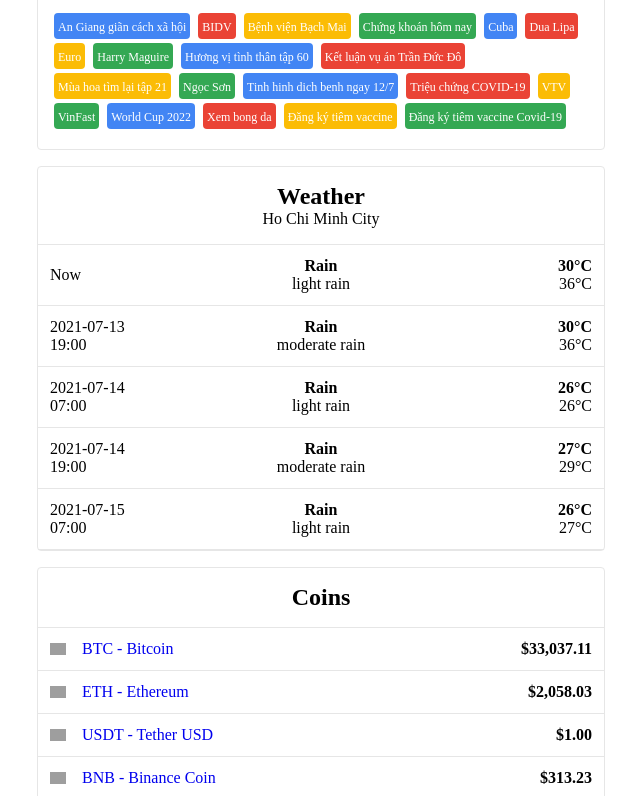
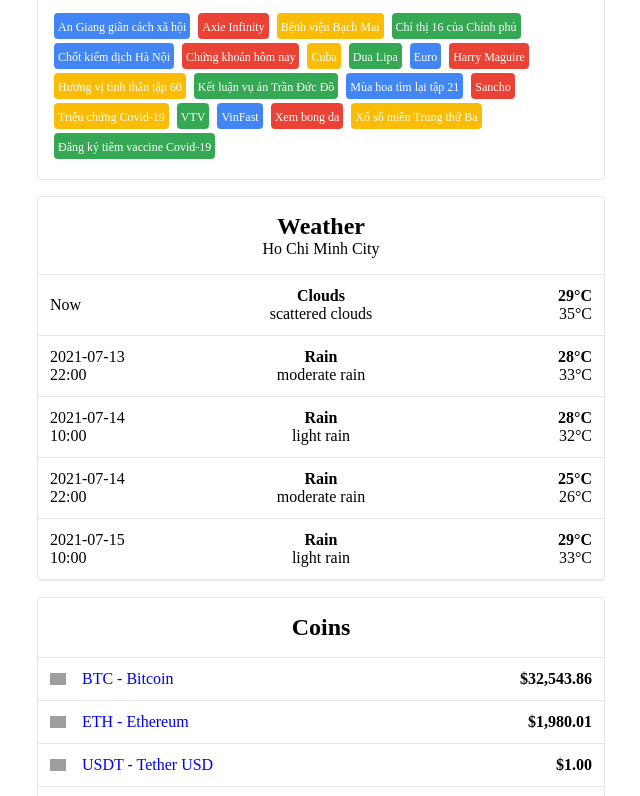
Before and after one commit to hieudoanm/News, a website: page web/index.html in a window 1280 px wide. Shown: the part 151-947 px from the top of the page, without its empty margins (319-959 px from the left). Drawn offline with Linux system fonts and the light colour scheme; grey boxes are pictures that could not be loaded.

Commit message:
update web

```diff
--- a/web/index.html
+++ b/web/index.html
@@ -60,7 +60,7 @@
         "
       >
         <a
-          href="https://google.com/search?q=BIDV"
+          href="https://google.com/search?q=Axie%20Infinity"
           target="_blank"
           style="
             color: white;
@@ -68,7 +68,7 @@
             font-size: 0.75rem;
           "
         >
-          BIDV
+          Axie Infinity
         </a>
       </div>
 <div
@@ -104,6 +104,50 @@
         "
       >
         <a
+          href="https://google.com/search?q=Ch%E1%BB%89%20th%E1%BB%8B%2016%20c%E1%BB%A7a%20Ch%C3%ADnh%20ph%E1%BB%A7"
+          target="_blank"
+          style="
+            color: white;
+            text-decoration: none;
+            font-size: 0.75rem;
+          "
+        >
+          Chỉ thị 16 của Chính phủ
+        </a>
+      </div>
+<div
+        style="
+          display: inline-block;
+          background-color: #4285f4;
+          padding: 0.25rem;
+          border-radius: 0.25rem;
+          margin-bottom: 0.25rem;
+          margin-right: 0.25rem;
+        "
+      >
+        <a
+          href="https://google.com/search?q=Ch%E1%BB%91t%20ki%E1%BB%83m%20d%E1%BB%8Bch%20H%C3%A0%20N%E1%BB%99i"
+          target="_blank"
+          style="
+            color: white;
+            text-decoration: none;
+            font-size: 0.75rem;
+          "
+        >
+          Chốt kiểm dịch Hà Nội
+        </a>
+      </div>
+<div
+        style="
+          display: inline-block;
+          background-color: #ea4335;
+          padding: 0.25rem;
+          border-radius: 0.25rem;
+          margin-bottom: 0.25rem;
+          margin-right: 0.25rem;
+        "
+      >
+        <a
           href="https://google.com/search?q=Ch%E1%BB%A9ng%20kho%C3%A1n%20h%C3%B4m%20nay"
           target="_blank"
           style="
@@ -118,7 +162,7 @@
 <div
         style="
           display: inline-block;
-          background-color: #4285f4;
+          background-color: #fbbc05;
           padding: 0.25rem;
           border-radius: 0.25rem;
           margin-bottom: 0.25rem;
@@ -140,7 +184,7 @@
 <div
         style="
           display: inline-block;
-          background-color: #ea4335;
+          background-color: #34a853;
           padding: 0.25rem;
           border-radius: 0.25rem;
           margin-bottom: 0.25rem;
@@ -162,7 +206,7 @@
 <div
         style="
           display: inline-block;
-          background-color: #fbbc05;
+          background-color: #4285f4;
           padding: 0.25rem;
           border-radius: 0.25rem;
           margin-bottom: 0.25rem;
@@ -184,7 +228,7 @@
 <div
         style="
           display: inline-block;
-          background-color: #34a853;
+          background-color: #ea4335;
           padding: 0.25rem;
           border-radius: 0.25rem;
           margin-bottom: 0.25rem;
@@ -206,7 +250,7 @@
 <div
         style="
           display: inline-block;
-          background-color: #4285f4;
+          background-color: #fbbc05;
           padding: 0.25rem;
           border-radius: 0.25rem;
           margin-bottom: 0.25rem;
@@ -228,7 +272,7 @@
 <div
         style="
           display: inline-block;
-          background-color: #ea4335;
+          background-color: #34a853;
           padding: 0.25rem;
           border-radius: 0.25rem;
           margin-bottom: 0.25rem;
@@ -250,7 +294,7 @@
 <div
         style="
           display: inline-block;
-          background-color: #fbbc05;
+          background-color: #4285f4;
           padding: 0.25rem;
           border-radius: 0.25rem;
           margin-bottom: 0.25rem;
@@ -272,50 +316,6 @@
 <div
         style="
           display: inline-block;
-          background-color: #34a853;
-          padding: 0.25rem;
-          border-radius: 0.25rem;
-          margin-bottom: 0.25rem;
-          margin-right: 0.25rem;
-        "
-      >
-        <a
-          href="https://google.com/search?q=Ng%E1%BB%8Dc%20S%C6%A1n"
-          target="_blank"
-          style="
-            color: white;
-            text-decoration: none;
-            font-size: 0.75rem;
-          "
-        >
-          Ngọc Sơn
-        </a>
-      </div>
-<div
-        style="
-          display: inline-block;
-          background-color: #4285f4;
-          padding: 0.25rem;
-          border-radius: 0.25rem;
-          margin-bottom: 0.25rem;
-          margin-right: 0.25rem;
-        "
-      >
-        <a
-          href="https://google.com/search?q=Tinh%20hinh%20dich%20benh%20ngay%2012/7"
-          target="_blank"
-          style="
-            color: white;
-            text-decoration: none;
-            font-size: 0.75rem;
-          "
-        >
-          Tinh hinh dich benh ngay 12/7
-        </a>
-      </div>
-<div
-        style="
-          display: inline-block;
           background-color: #ea4335;
           padding: 0.25rem;
           border-radius: 0.25rem;
@@ -324,7 +324,7 @@
         "
       >
         <a
-          href="https://google.com/search?q=Tri%E1%BB%87u%20ch%E1%BB%A9ng%20COVID-19"
+          href="https://google.com/search?q=Sancho"
           target="_blank"
           style="
             color: white;
@@ -332,13 +332,35 @@
             font-size: 0.75rem;
           "
         >
-          Triệu chứng COVID-19
+          Sancho
         </a>
       </div>
 <div
         style="
           display: inline-block;
           background-color: #fbbc05;
+          padding: 0.25rem;
+          border-radius: 0.25rem;
+          margin-bottom: 0.25rem;
+          margin-right: 0.25rem;
+        "
+      >
+        <a
+          href="https://google.com/search?q=Tri%E1%BB%87u%20ch%E1%BB%A9ng%20Covid-19"
+          target="_blank"
+          style="
+            color: white;
+            text-decoration: none;
+            font-size: 0.75rem;
+          "
+        >
+          Triệu chứng Covid-19
+        </a>
+      </div>
+<div
+        style="
+          display: inline-block;
+          background-color: #34a853;
           padding: 0.25rem;
           border-radius: 0.25rem;
           margin-bottom: 0.25rem;
@@ -360,7 +382,7 @@
 <div
         style="
           display: inline-block;
-          background-color: #34a853;
+          background-color: #4285f4;
           padding: 0.25rem;
           border-radius: 0.25rem;
           margin-bottom: 0.25rem;
@@ -377,28 +399,6 @@
           "
         >
           VinFast
-        </a>
-      </div>
-<div
-        style="
-          display: inline-block;
-          background-color: #4285f4;
-          padding: 0.25rem;
-          border-radius: 0.25rem;
-          margin-bottom: 0.25rem;
-          margin-right: 0.25rem;
-        "
-      >
-        <a
-          href="https://google.com/search?q=World%20Cup%202022"
-          target="_blank"
-          style="
-            color: white;
-            text-decoration: none;
-            font-size: 0.75rem;
-          "
-        >
-          World Cup 2022
         </a>
       </div>
 <div
@@ -434,7 +434,7 @@
         "
       >
         <a
-          href="https://google.com/search?q=%C4%90%C4%83ng%20k%C3%BD%20ti%C3%AAm%20vaccine"
+          href="https://google.com/search?q=X%E1%BB%95%20s%E1%BB%91%20mi%E1%BB%81n%20Trung%20th%E1%BB%A9%20Ba"
           target="_blank"
           style="
             color: white;
@@ -442,7 +442,7 @@
             font-size: 0.75rem;
           "
         >
-          Đăng ký tiêm vaccine
+          Xổ số miền Trung thứ Ba
         </a>
       </div>
 <div
@@ -514,8 +514,8 @@
             text-align: center;
           "
         >
-          <div><b>Rain</b></div>
-          <div>light rain</div>
+          <div><b>Clouds</b></div>
+          <div>scattered clouds</div>
         </td>
         <td
           style="
@@ -525,8 +525,8 @@
             text-align: right;
           "
         >
-          <div><b>30°C</b></div>
-          <div>36°C</div>
+          <div><b>29°C</b></div>
+          <div>35°C</div>
         </td>
       </tr>
       <tr>
@@ -538,7 +538,7 @@
           "
         >
           <div>2021-07-13</div>
-          <div>19:00</div>
+          <div>22:00</div>
         </td>
         <td
           style="
@@ -559,8 +559,8 @@
             text-align: right;
           "
         >
-          <div><b>30°C</b></div>
-          <div>36°C</div>
+          <div><b>28°C</b></div>
+          <div>33°C</div>
         </td>
       </tr>
 <tr>
@@ -572,7 +572,7 @@
           "
         >
           <div>2021-07-14</div>
-          <div>07:00</div>
+          <div>10:00</div>
         </td>
         <td
           style="
@@ -593,8 +593,8 @@
             text-align: right;
           "
         >
-          <div><b>26°C</b></div>
-          <div>26°C</div>
+          <div><b>28°C</b></div>
+          <div>32°C</div>
         </td>
       </tr>
 <tr>
@@ -606,7 +606,7 @@
           "
         >
           <div>2021-07-14</div>
-          <div>19:00</div>
+          <div>22:00</div>
         </td>
         <td
           style="
@@ -627,8 +627,8 @@
             text-align: right;
           "
         >
-          <div><b>27°C</b></div>
-          <div>29°C</div>
+          <div><b>25°C</b></div>
+          <div>26°C</div>
         </td>
       </tr>
 <tr>
@@ -640,7 +640,7 @@
           "
         >
           <div>2021-07-15</div>
-          <div>07:00</div>
+          <div>10:00</div>
         </td>
         <td
           style="
@@ -661,8 +661,8 @@
             text-align: right;
           "
         >
-          <div><b>26°C</b></div>
-          <div>27°C</div>
+          <div><b>29°C</b></div>
+          <div>33°C</div>
         </td>
       </tr>
     </tbody>
@@ -720,7 +720,7 @@
             text-align: right;
           "
         >
-          <b>$33,037.11</b>
+          <b>$32,543.86</b>
         </td>
       </tr>
 <tr>
@@ -750,7 +750,7 @@
             text-align: right;
           "
         >
-          <b>$2,058.03</b>
+          <b>$1,980.01</b>
         </td>
       </tr>
 <tr>
@@ -810,7 +810,7 @@
             text-align: right;
           "
         >
-          <b>$313.23</b>
+          <b>$309.31</b>
         </td>
       </tr>
 <tr>
@@ -840,7 +840,7 @@
             text-align: right;
           "
         >
-          <b>$1.30</b>
+          <b>$1.28</b>
         </td>
       </tr>
     </tbody>
@@ -858,51 +858,51 @@
   </div>
   <div style="padding: 1rem; border-bottom: 1px solid #e6e6e6">
     <img
-      src="https://image.cnbcfm.com/api/v1/image/106909470-1626093781592-gettyimages-1232307828-PEPSICO_EARNS.jpeg?v=1626093805"
-      alt="PepsiCo earnings crush estimates as restaurant demand returns, company raises forecast - CNBC"
+      src="https://image.cnbcfm.com/api/v1/image/106909563-16261039432021-07-12t150212z_555595878_rc20jo9xnnes_rtrmadp_0_usa-stocks.jpeg?v=1626103969"
+      alt="5 things to know before the stock market opens Tuesday - CNBC"
       style="width: 100%; margin-bottom: 0.5rem; border-radius: 0.5rem"
     />
     <h3 style="margin-bottom: 0.5rem">
-      <a href="https://www.cnbc.com/2021/07/13/pepsico-pep-q2-2021-earnings.html" target="_blank" style="text-decoration: none">PepsiCo earnings crush estimates as restaurant demand returns, company raises forecast - CNBC</a>
+      <a href="https://www.cnbc.com/2021/07/13/5-things-to-know-before-the-stock-market-opens-tuesday-july-13.html" target="_blank" style="text-decoration: none">5 things to know before the stock market opens Tuesday - CNBC</a>
     </h3>
     <p style="margin-bottom: 0.5rem">
       <a href="#" target="_blank" style="text-decoration: none">
         CNBC
       </a>
     </p>
-    <p>PepsiCo on Tuesday reported that its quarterly revenue rose more than 20% as restaurant demand for its drinks returned, fueling an earnings beat.</p>
+    <p>U.S. stock futures were flat Tuesday as earnings season kicked off one day after the Dow, S&P 500 and Nasdaq logged record closes.</p>
   </div>
 <div style="padding: 1rem; border-bottom: 1px solid #e6e6e6">
     <img
-      src="https://static.politico.com/49/b1/86e103134cb4be23b6708e9eaa05/gettyimages-1328227229-1.jpg"
-      alt="'Get on the team or shut up': How Trump created an army of GOP enforcers - POLITICO"
+      src="https://image.cnbcfm.com/api/v1/image/106908764-1625833722676-TOP_STATES_ENDFRAME.png?v=1625833770"
+      alt="America's Top States for Business 2021 - CNBC"
       style="width: 100%; margin-bottom: 0.5rem; border-radius: 0.5rem"
     />
     <h3 style="margin-bottom: 0.5rem">
-      <a href="https://www.politico.com/news/2021/07/13/trump-gop-enforcers-state-chairs-499456" target="_blank" style="text-decoration: none">'Get on the team or shut up': How Trump created an army of GOP enforcers - POLITICO</a>
+      <a href="https://www.cnbc.com/2021/07/13/americas-top-states-for-business.html" target="_blank" style="text-decoration: none">America's Top States for Business 2021 - CNBC</a>
     </h3>
     <p style="margin-bottom: 0.5rem">
-      <a href="https://www.politico.com" target="_blank" style="text-decoration: none">
-        Politico
+      <a href="#" target="_blank" style="text-decoration: none">
+        CNBC
       </a>
     </p>
-    <p>Trump might be out of office, but his loyalists atop state Republican parties are serving as instruments of his political will.</p>
+    <p>CNBC unveils its 14th annual America's Top States for Business ranking, scoring all 50 states on 85 measures of competitiveness across 10 broad categories.</p>
   </div>
 <div style="padding: 1rem; border-bottom: 1px solid #e6e6e6">
     <img
-      src="https://static.foxnews.com/foxnews.com/content/uploads/2021/04/Johnson-Johnson.jpg"
-      alt="Warnings from right and left about Johnson & Johnson vaccine's link to rare disease - Fox News"
+      src="https://static.foxnews.com/foxnews.com/content/uploads/2021/07/Charlie-Robinson-Getty.jpg"
+      alt="Charlie Robinson, best known as Mac on 'Night Court,' dead at 75 - Fox News"
       style="width: 100%; margin-bottom: 0.5rem; border-radius: 0.5rem"
     />
     <h3 style="margin-bottom: 0.5rem">
-      <a href="https://www.foxnews.com/politics/warnings-from-right-and-left-about-johnson-johnson-vaccines-link-to-rare-disease" target="_blank" style="text-decoration: none">Warnings from right and left about Johnson & Johnson vaccine's link to rare disease - Fox News</a>
+      <a href="https://www.https://variety.com/2021/tv/news/charlie-robinson-dead-mac-night-court-1235018057/" target="_blank" style="text-decoration: none">Charlie Robinson, best known as Mac on 'Night Court,' dead at 75 - Fox News</a>
     </h3>
     <p style="margin-bottom: 0.5rem">
-      <a href="http://www.foxnews.com" target="_blank" style="text-decoration: none">
-        Fox News
+      <a href="#" target="_blank" style="text-decoration: none">
+        Www.https
       </a>
     </p>
-    <p>Following the FDA's alert that Johnson & Johnson's COVID-19 vaccine might be linked to a rare disorder, warnings are coming from both the political right and left.</p>
+    <p>Charlie Robinson, known for playing Mac the court clerk in the 1980s and ’90s sitcom “Night Court,” died on Sunday in Los Angeles due to cardiac arrest and cancer. He was 75.</p>
   </div>
 </div>
 <div
@@ -983,22 +983,22 @@
         <tr>
           <td style="width: 33.33%">
             <img
-              src="../images/tarot/minor/seven-of-pentacles.png"
-              alt="Seven of Pentacles"
+              src="../images/tarot/major/death.png"
+              alt="Death"
               style="width: 100%; border-radius: 0.25rem"
             />
           </td>
           <td style="width: 33.33%">
             <img
-              src="../images/tarot/minor/queen-of-pentacles.png"
-              alt="Queen of Pentacles"
+              src="../images/tarot/minor/three-of-pentacles.png"
+              alt="Three of Pentacles"
               style="width: 100%; border-radius: 0.25rem"
             />
           </td>
           <td style="width: 33.33%">
             <img
-              src="../images/tarot/minor/four-of-wands.png"
-              alt="Four of Wands"
+              src="../images/tarot/major/the-hermit.png"
+              alt="The Hermit"
               style="width: 100%; border-radius: 0.25rem"
             />
           </td>
```
Also changed, not shown: .github/workflows/gh-pages.yaml.
